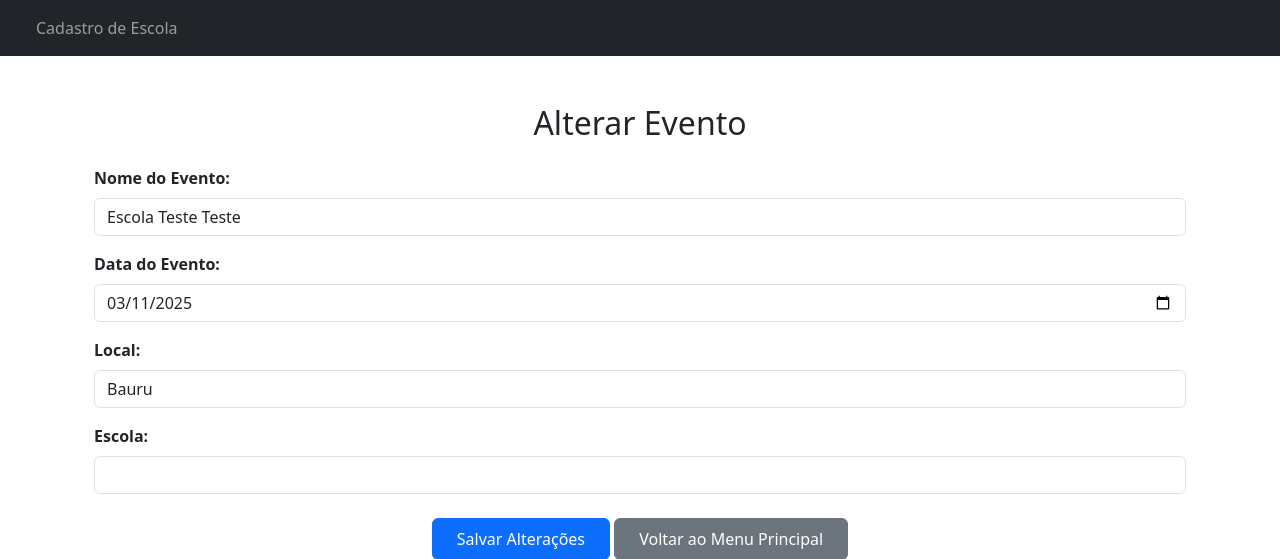
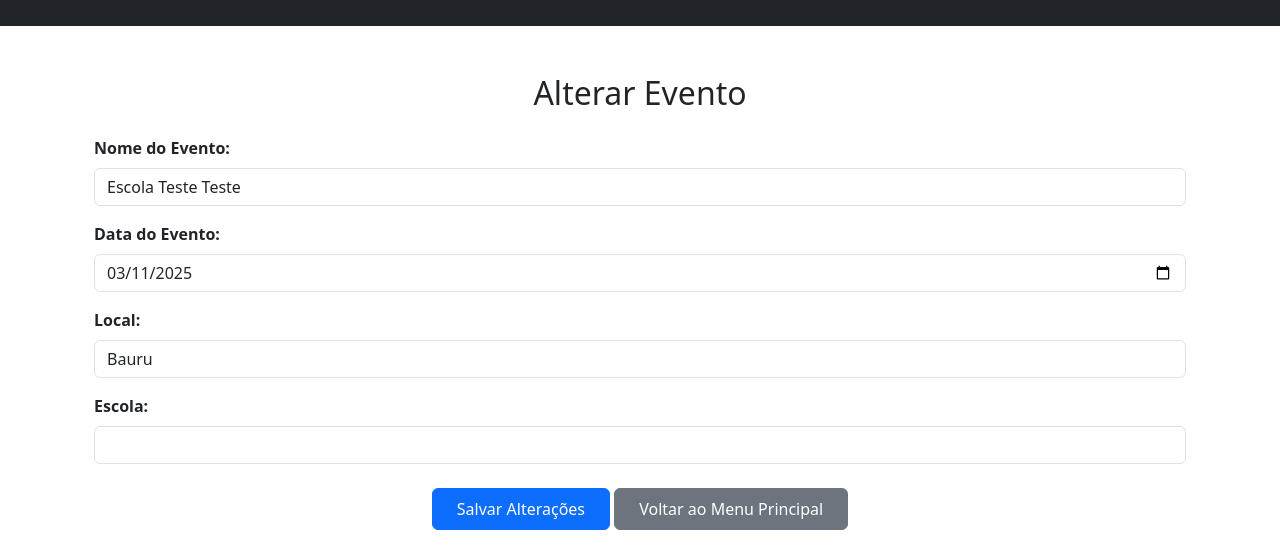
Before and after one commit to Akira2018/escolapc, a Django app: page /alterar-evento/9/ in a window 1280 px wide. Shown: the top 559 px of the page. Run offline with Django 5.2, Linux system fonts and the light colour scheme; data comes from the database, SQL or seed files in the repository; both versions use the stored data as it was after the commit.

Commit message:
Removido menu Cadastro de Escola

```diff
--- a/gestao/templates/base.html
+++ b/gestao/templates/base.html
@@ -21,13 +21,7 @@
                     aria-controls="navbarNav" aria-expanded="false" aria-label="Alternar navegação">
                 <span class="navbar-toggler-icon"></span>
             </button>
-            <div class="collapse navbar-collapse" id="navbarNav">
-                <ul class="navbar-nav">
-                    <li class="nav-item">
-                        <a class="nav-link" href="{% url 'cadastro_escola' %}">Cadastro de Escola</a>
-                    </li>
-                </ul>
-            </div>
+
         </div>
     </nav>
 
```
Also changed, not shown: Biblioteca.sqlite3.
